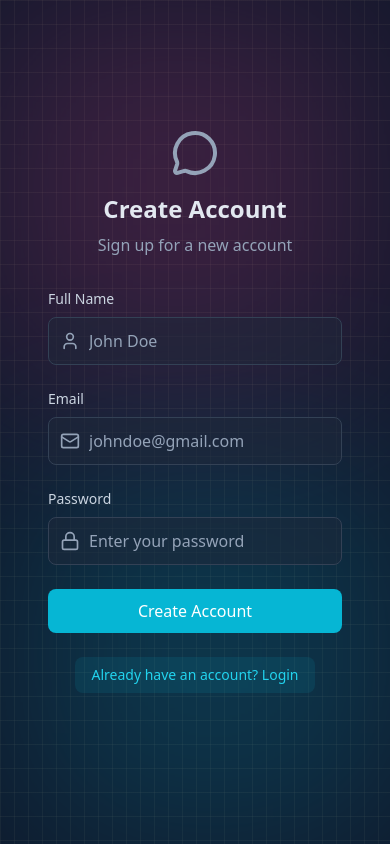
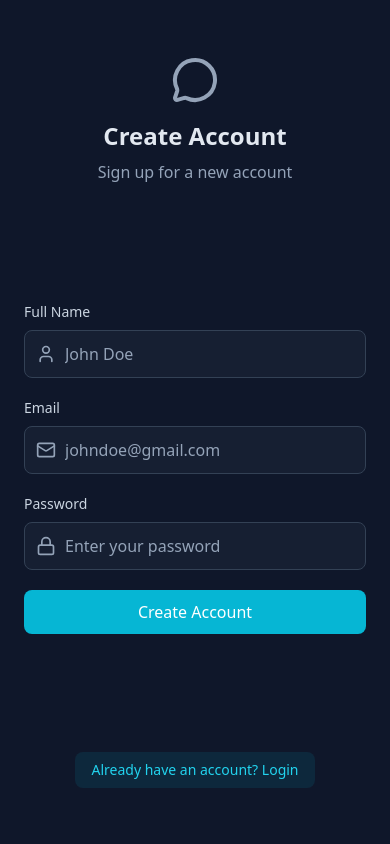
Before and after one commit to Shawnn-yaperdole/Bitshares_RealTimeChat, a React (Vite) app in the folder frontend/: page /signup in a window 390 px wide. Built offline with nearby package versions, Linux system fonts and the light colour scheme; no server answers.

Commit message:
refactoring for mobile responsive implementation

```diff
--- a/frontend/src/components/ChatHeader.jsx
+++ b/frontend/src/components/ChatHeader.jsx
@@ -26,9 +26,10 @@ function ChatHeader() {
   return (
     <div
       className="flex justify-between items-center bg-slate-800/50 border-b
-   border-slate-700/50 max-h-[84px] px-4 md:px-6 py-3 flex-shrink-0"
+   border-slate-700/50 px-3 sm:px-4 md:px-6 py-3 flex-shrink-0"
+      style={{ paddingTop: "max(0.75rem, env(safe-area-inset-top))" }}
     >
-      <div className="flex items-center space-x-3 min-w-0">
+      <div className="flex items-center space-x-2 sm:space-x-3 min-w-0">
         <button
           onClick={() => setSelectedUser(null)}
           className="md:hidden text-slate-400 hover:text-slate-200 transition-colors flex-shrink-0"
@@ -37,7 +38,7 @@ function ChatHeader() {
         </button>
 
         <div className={`avatar ${isOnline ? "online" : "offline"}`}>
-          <div className="w-12 rounded-full">
+          <div className="w-10 sm:w-12 rounded-full">
             <img src={selectedUser.profilePic || "/avatar.png"} alt={selectedUser.fullName} />
           </div>
         </div>
@@ -48,7 +49,7 @@ function ChatHeader() {
         </div>
       </div>
 
-      <div className="flex items-center gap-4 flex-shrink-0">
+      <div className="flex items-center gap-3 sm:gap-4 flex-shrink-0">
         <button
           onClick={() => toggleVanishMode(selectedUser._id)}
           title={isVanishMode ? "Turn off vanish mode" : "Turn on vanish mode"}
--- a/frontend/src/components/ChatsList.jsx
+++ b/frontend/src/components/ChatsList.jsx
@@ -47,20 +47,20 @@ function ChatsList() {
       {chats.map((chat) => (
         <div
           key={chat._id}
-          className="relative group bg-cyan-500/10 p-4 rounded-lg cursor-pointer hover:bg-cyan-500/20 transition-colors"
+          className="relative group bg-cyan-500/10 p-3 sm:p-4 rounded-lg cursor-pointer hover:bg-cyan-500/20 transition-colors"
           onClick={() => setSelectedUser(chat)}
         >
           <div className="flex items-center justify-between gap-3">
             <div className="flex items-center gap-3 min-w-0">
               <div className={`avatar ${onlineUsers.includes(chat._id) ? "online" : "offline"}`}>
-                <div className="size-12 rounded-full">
+                <div className="size-10 sm:size-12 rounded-full">
                   <img src={chat.profilePic || "/avatar.png"} alt={chat.fullName} />
                 </div>
               </div>
               <h4 className="text-slate-200 font-medium truncate">{chat.fullName}</h4>
             </div>
 
-            <div className="relative opacity-0 group-hover:opacity-100 transition-opacity">
+            <div className="relative opacity-100 sm:opacity-0 sm:group-hover:opacity-100 transition-opacity">
               <button
                 onClick={(e) => {
                   e.stopPropagation();
--- a/frontend/src/components/ContactList.jsx
+++ b/frontend/src/components/ContactList.jsx
@@ -18,16 +18,16 @@ function ContactList() {
       {allContacts.map((contact) => (
         <div
           key={contact._id}
-          className="bg-cyan-500/10 p-4 rounded-lg cursor-pointer hover:bg-cyan-500/20 transition-colors"
+          className="bg-cyan-500/10 p-3 sm:p-4 rounded-lg cursor-pointer hover:bg-cyan-500/20 transition-colors"
           onClick={() => setSelectedUser(contact)}
         >
           <div className="flex items-center gap-3">
             <div className={`avatar ${onlineUsers.includes(contact._id) ? "online" : "offline"}`}>
-              <div className="size-12 rounded-full">
+              <div className="size-10 sm:size-12 rounded-full">
                 <img src={contact.profilePic || "/avatar.png"} alt={contact.fullName} />
               </div>
             </div>
-            <h4 className="text-slate-200 font-medium">{contact.fullName}</h4>
+            <h4 className="text-slate-200 font-medium truncate">{contact.fullName}</h4>
           </div>
         </div>
       ))}
--- a/frontend/src/components/PageLoader.jsx
+++ b/frontend/src/components/PageLoader.jsx
@@ -1,7 +1,7 @@
 import { LoaderIcon } from "lucide-react";
 function PageLoader() {
   return (
-    <div className="flex items-center justify-center h-screen">
+    <div className="flex items-center justify-center h-dvh">
       <LoaderIcon className="size-10 animate-spin" />
     </div>
   );
--- a/frontend/src/pages/ChatPage.jsx
+++ b/frontend/src/pages/ChatPage.jsx
@@ -11,25 +11,25 @@ function ChatPage() {
   const { activeTab, selectedUser } = useChatStore();
 
   return (
-    <div className="relative w-full h-dvh md:h-[800px] md:max-w-6xl">
-      <div className="relative w-full h-full flex overflow-hidden rounded-none md:rounded-2xl">
+    <div className="relative w-full h-full md:h-[min(800px,90dvh)] md:max-w-6xl overflow-hidden">
+      <div className="relative w-full h-full flex overflow-hidden rounded-none md:rounded-2xl border-0 md:border border-slate-700/50">
         {/* LEFT SIDE - hidden on mobile once a chat is open */}
         <div
-          className={`w-full md:w-80 bg-slate-800/50 backdrop-blur-sm flex-col ${
+          className={`w-full md:w-80 h-full bg-slate-800/50 backdrop-blur-sm flex-col shrink-0 ${
             selectedUser ? "hidden md:flex" : "flex"
           }`}
         >
           <ProfileHeader />
           <ActiveTabSwitch />
 
-          <div className="flex-1 overflow-y-auto p-4 space-y-2">
+          <div className="flex-1 overflow-y-auto p-4 space-y-2 min-h-0">
             {activeTab === "chats" ? <ChatsList /> : <ContactList />}
           </div>
         </div>
 
         {/* RIGHT SIDE - hidden on mobile until a chat is open */}
         <div
-          className={`w-full flex-1 flex-col bg-slate-900/50 backdrop-blur-sm ${
+          className={`w-full h-full flex-1 flex-col bg-slate-900/50 backdrop-blur-sm min-h-0 ${
             selectedUser ? "flex" : "hidden md:flex"
           }`}
         >
--- a/frontend/src/pages/SignUpPage.jsx
+++ b/frontend/src/pages/SignUpPage.jsx
@@ -13,22 +13,25 @@ function SignUpPage() {
   };
 
   return (
-    <div className="min-h-dvh w-full flex items-center justify-center p-4 bg-slate-900 overflow-y-auto">
-      <div className="relative w-full max-w-6xl h-auto min-h-[650px] md:h-[800px]">
-        <div className="relative w-full h-full overflow-hidden rounded-2xl">
-          <div className="w-full flex flex-col md:flex-row">
-            {/* FORM CLOUMN - LEFT SIDE */}
-            <div className="md:w-1/2 p-8 flex items-center justify-center md:border-r border-slate-600/30">
-              <div className="w-full max-w-md">
+    <div className="relative w-full h-full md:h-[min(800px,90dvh)] md:max-w-6xl overflow-hidden">
+      {/* AMBIENT GLOW - scoped to the card, complements App's page-level glows */}
+      <div className="absolute -top-10 -left-10 w-64 h-64 bg-cyan-500/10 rounded-full blur-[100px] pointer-events-none" />
+      <div className="absolute -bottom-10 -right-10 w-64 h-64 bg-slate-400/10 rounded-full blur-[100px] pointer-events-none" />
+
+      <div className="relative w-full h-full overflow-hidden rounded-none md:rounded-2xl border-0 md:border border-slate-700/50 bg-slate-900">
+        <div className="w-full h-full flex flex-col md:flex-row">
+          {/* FORM COLUMN - LEFT SIDE */}
+          <div className="w-full md:w-1/2 h-full flex flex-col justify-between md:justify-center md:items-center p-6 sm:p-8 md:p-8 md:border-r border-slate-600/30 min-h-0 overflow-y-auto">
+            <div className="w-full max-w-md mx-auto flex flex-col justify-between h-full md:h-auto md:block">
               {/* HEADING TEXT */}
-                <div className="text-center mb-8">
-                  <MessageCircleIcon className="w-12 h-12 mx-auto text-slate-400 mb-4" />
-                  <h2 className="text-2xl font-bold text-slate-200 mb-2">Create Account</h2>
-                  <p className="text-slate-400">Sign up for a new account</p>
+              <div className="text-center pt-8 sm:pt-10 md:pt-0 mb-0 md:mb-8">
+                <MessageCircleIcon className="w-12 h-12 sm:w-14 sm:h-14 md:w-12 md:h-12 mx-auto text-slate-400 mb-4 md:mb-4" />
+                <h2 className="text-2xl sm:text-3xl md:text-2xl font-bold text-slate-200 mb-2">Create Account</h2>
+                <p className="text-base text-slate-400">Sign up for a new account</p>
               </div>
 
               {/* FORM */}
-                <form onSubmit={handleSubmit} className="space-y-6">
+              <form onSubmit={handleSubmit} className="space-y-5 sm:space-y-6 md:space-y-6 my-8 md:my-0">
                 {/* FULL NAME */}
                 <div>
                   <label className="auth-input-label">Full Name</label>
@@ -87,7 +90,7 @@ function SignUpPage() {
                 </button>
               </form>
 
-                <div className="mt-6 text-center">
+              <div className="text-center pb-8 sm:pb-10 md:pb-0 mt-0 md:mt-6">
                 <Link to="/login" className="auth-link">
                   Already have an account? Login
                 </Link>
@@ -117,7 +120,6 @@ function SignUpPage() {
         </div>
       </div>
     </div>
-    </div>
   );
 }
 export default SignUpPage;
```
Also changed, not shown: frontend/src/components/ChatContainer.jsx (+6 -6 lines), frontend/src/components/MessageInput.jsx (+6 -6 lines). Lines whose indentation alone changed are shown as unchanged.
